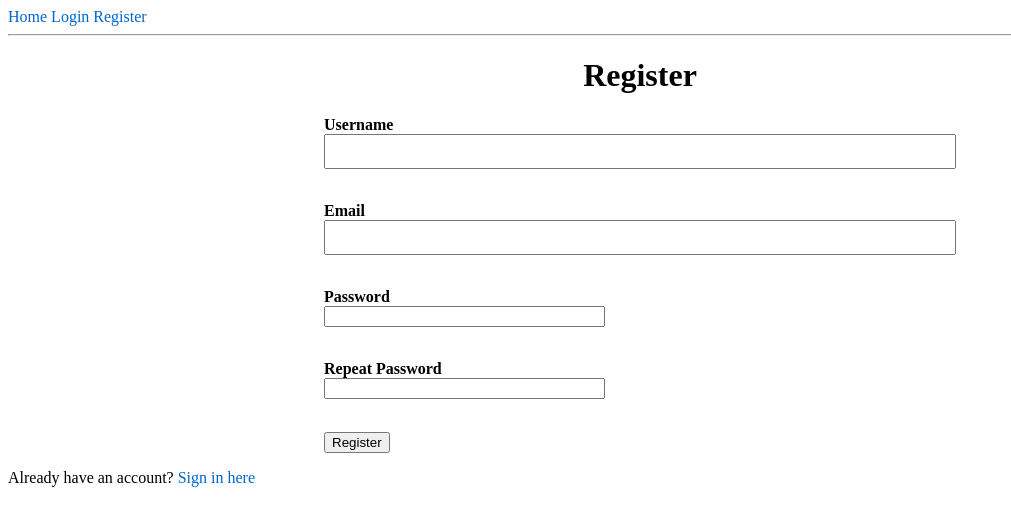
After one commit to muniekstache/Movie-Flask-App, a Flask app: page /register in a window 1280 px wide. The commit adds this page. Shown: the top 526 px of the page, without its empty margins (0-1011 px from the left). Run offline with Flask 3, Linux system fonts and the light colour scheme.

Commit message:
Implemented login functionality
- Created new templates for login and register html pages
- Updated navbar to include login and logout functionality
- Implemented routes for login, logout and register
- Created forms for logging in and registering
- Installed new dependencies (will create requirements.txt later)
- Added new model Users in model.py
- Created new migration scheme with: flask db migrate -m "Add user model."
- Upgraded db to reflect new schema change with: flask db upgrade

```diff
--- a/app/__init__.py
+++ b/app/__init__.py
@@ -1,6 +1,7 @@
 from flask import Flask
 from flask_sqlalchemy import SQLAlchemy
 from flask_migrate import Migrate
+from flask_login import LoginManager
 from config import Config
 
 app = Flask(__name__)
@@ -10,5 +11,9 @@ app.config.from_object(Config)
 db = SQLAlchemy(app)
 migrate = Migrate(app, db)
 
+# Initialize the login manager
+login = LoginManager(app)
+login.login_view = 'login'
+
 # Import routes and models
 from app import routes, models
--- /dev/null
+++ b/app/forms.py
@@ -0,0 +1,28 @@
+from flask_wtf import FlaskForm
+from wtforms import StringField, PasswordField, BooleanField, SubmitField
+from wtforms.validators import DataRequired, Email, EqualTo, ValidationError
+from app.models import User
+
+class LoginForm(FlaskForm):
+    username = StringField('Username', validators=[DataRequired()])
+    password = PasswordField('Password', validators=[DataRequired()])
+    remember_me = BooleanField('Remember Me')
+    submit = SubmitField('Sign In')
+
+class RegistrationForm(FlaskForm):
+    username = StringField('Username', validators=[DataRequired()])
+    email = StringField('Email', validators=[DataRequired(), Email()])
+    password = PasswordField('Password', validators=[DataRequired()])
+    password2 = PasswordField(
+        'Repeat Password', validators=[DataRequired(), EqualTo('password')])
+    submit = SubmitField('Register')
+
+    def validate_username(self, username):
+        user = User.query.filter_by(username=username.data).first()
+        if user is not None:
+            raise ValidationError('Please use a different username.')
+
+    def validate_email(self, email):
+        user = User.query.filter_by(email=email.data).first()
+        if user is not None:
+            raise ValidationError('Please use a different email address.')
--- a/app/routes.py
+++ b/app/routes.py
@@ -1,12 +1,54 @@
 from flask import render_template, request, redirect, url_for, flash
-from app.models import Movie
+from app.models import Movie, User
+from app.forms import LoginForm, RegistrationForm
 from app import app, db
+from flask_login import current_user, login_user, logout_user, login_required
+from urllib.parse import urlsplit
+
+
+@app.route('/login', methods=['GET', 'POST'])
+def login():
+    if current_user.is_authenticated:
+        return redirect(url_for('index'))
+    form = LoginForm()
+    if form.validate_on_submit():
+        user = User.query.filter_by(username=form.username.data).first()
+        if user is None or not user.check_password(form.password.data):
+            flash('Invalid username or password', 'danger')
+            return redirect(url_for('login'))
+        login_user(user, remember=form.remember_me.data)
+        next_page = request.args.get('next')
+        if not next_page or urlsplit(next_page).netloc != '':
+            next_page = url_for('index')
+        return redirect(next_page)
+    return render_template('login.html', title='Sign In', form=form)
+
+@app.route('/logout')
+def logout():
+    logout_user()
+    return redirect(url_for('index'))
+
+@app.route('/register', methods=['GET', 'POST'])
+def register():
+    if current_user.is_authenticated:
+        return redirect(url_for('index'))
+    form = RegistrationForm()
+    if form.validate_on_submit():
+        user = User(username=form.username.data, email=form.email.data)
+        user.set_password(form.password.data)
+        db.session.add(user)
+        db.session.commit()
+        flash('Congratulations, you are now a registered user!', 'success')
+        return redirect(url_for('login'))
+    return render_template('register.html', title='Register', form=form)
 
 
 @app.route('/', methods=['GET'])
+@app.route('/index', methods=['GET'])
+@login_required
 def index():
     """
-    Route: '/'
+    Route: '/' + '/index'
     Methods: GET
     Purpose: Display all movies.
     Reasoning:
--- a/app/static/css/styles.css
+++ b/app/static/css/styles.css
@@ -142,3 +142,28 @@ button {
     background-color: #f8d7da;
     border-color: #f5c6cb;
 }
+
+/* Form Styling */
+.form-group {
+    margin-bottom: 15px;
+}
+
+.form-control {
+    width: 100%;
+    padding: 8px;
+    box-sizing: border-box;
+}
+
+/* Form Button Styles */
+.btn {
+    padding: 10px 20px;
+    background-color: #007bff;
+    color: #fff;
+    border: none;
+    border-radius: 4px;
+    cursor: pointer;
+}
+
+.btn:hover {
+    background-color: #0056b3;
+}
--- a/app/templates/base.html
+++ b/app/templates/base.html
@@ -13,7 +13,13 @@
 <body>
     <div>
         <a href="{{ url_for('index') }}">Home</a>
-        <!-- Additional navigation links to be added here -->
+        {% if current_user.is_authenticated %}
+            <a href="{{ url_for('add_movie') }}">Add Movie</a>
+            <a href="{{ url_for('logout') }}">Logout</a>
+        {% else %}
+            <a href="{{ url_for('login') }}">Login</a>
+            <a href="{{ url_for('register') }}">Register</a>
+        {% endif %}
     </div>
     <hr>
     <!-- Flashed Messages Block -->
--- /dev/null
+++ b/app/templates/register.html
@@ -0,0 +1,29 @@
+{% extends "base.html" %}
+{% block title %}Register{% endblock %}
+
+{% block content %}
+<h1>Register</h1>
+<form action="{{ url_for('register') }}" method="post">
+    {{ form.hidden_tag() }}
+    <div class="form-group">
+        {{ form.username.label }}<br>
+        {{ form.username(size=32) }}<br><br>
+    </div>
+    <div class="form-group">
+        {{ form.email.label }}<br>
+        {{ form.email(size=32) }}<br><br>
+    </div>
+    <div class="form-group">
+        {{ form.password.label }}<br>
+        {{ form.password(size=32) }}<br><br>
+    </div>
+    <div class="form-group">
+        {{ form.password2.label }}<br>
+        {{ form.password2(size=32) }}<br><br>
+    </div>
+    <div class="form-group">
+        {{ form.submit() }}
+    </div>
+</form>
+<p>Already have an account? <a href="{{ url_for('login') }}">Sign in here</a></p>
+{% endblock %}
```
Also changed, not shown: app/models.py (+25 -1 lines), app/templates/login.html (added, +25 -0 lines), migrations/versions/94b32c7eed18_add_user_model.py (added, +42 -0 lines), movies.db (added).
